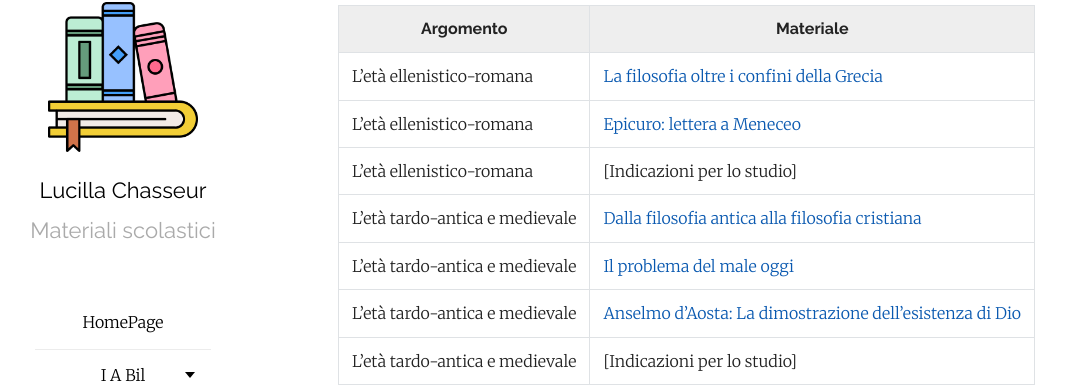
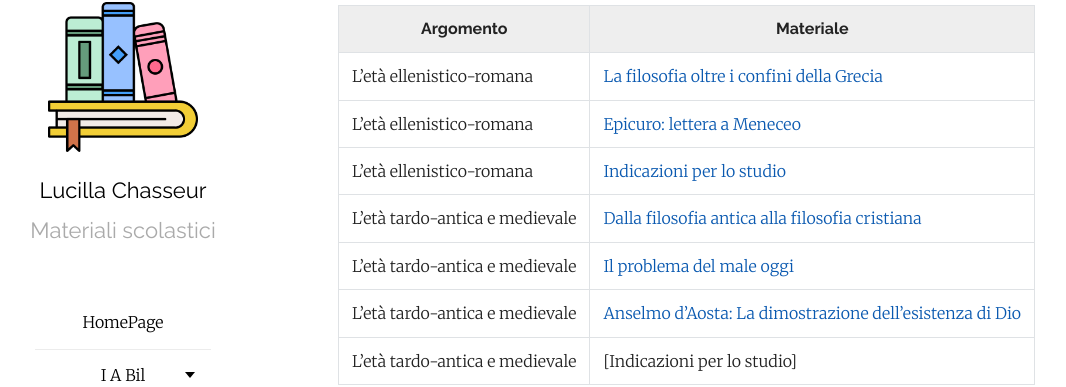
Before and after one commit to efemeridi/efemeridi.github.io, a Jekyll site: the page built from 4d_art_filosofia.md, in a window 1280 px wide. Shown: the part 92-479 px from the top of the page, without its empty margins (62-1128 px from the left). Built offline with Jekyll 4.4.1, drawn with Linux system fonts in a browser that asks for light colours; our own code applies the rules of GitHub Pages for plain Markdown files; part of the change alters nothing that is shown.

```diff
--- a/4d_art_filosofia.md
+++ b/4d_art_filosofia.md
@@ -7,7 +7,7 @@ layout: page
 |-----------|-------------|
 |L'età ellenistico-romana|[La filosofia oltre i confini della Grecia](/materiali/4_D_art/filosofia/01_ellenismo_epicu_stoici_4D.pdf/)
 |L'età ellenistico-romana|[Epicuro: lettera a Meneceo](/materiali/4_D_art/filosofia/02_Epicuro_lettera_a_Meneceo_studenti_4C.pdf/)
-|L'età ellenistico-romana|[Indicazioni per lo studio]
+|L'età ellenistico-romana|[Indicazioni per lo studio](/materiali/4_D_art/filosofia/PROGRAMMI/01_ellenismo_epoca_romana_4D.pdf/)
 |L'età tardo-antica e medievale|[Dalla filosofia antica alla filosofia cristiana](/materiali/4_D_art/filosofia/03_Dalla_filo_antica_allafilo_cristiana_4D_artistico.pdf/)
 |L'età tardo-antica e medievale|[Il problema del male oggi](/materiali/4_D_art/filosofia/05_il_problema_de_male_Jonas.pdf/)
 |L'età tardo-antica e medievale|[Anselmo d'Aosta: La dimostrazione dell'esistenza di Dio](/materiali/4_D_art/filosofia/04_prova_anselmo.pdf/)
```
